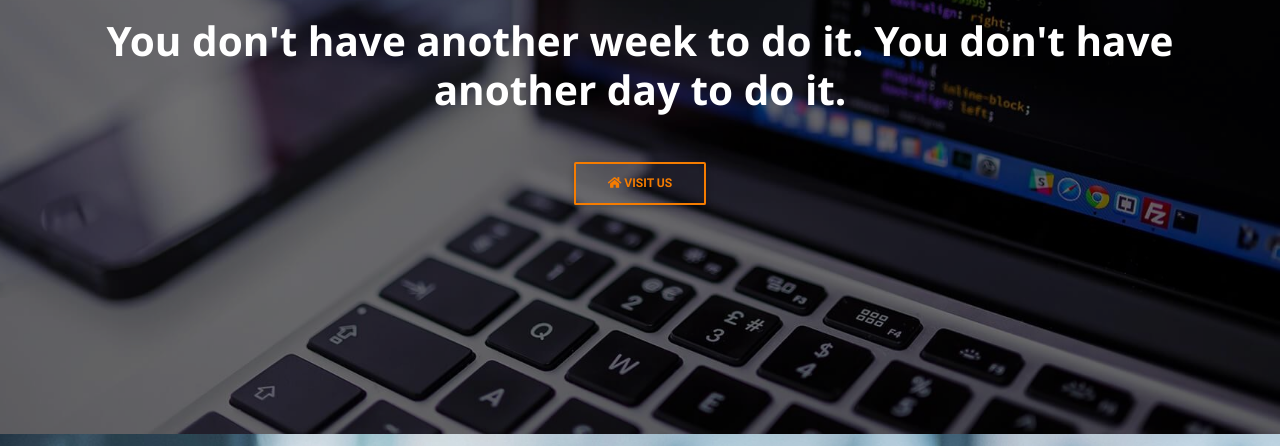
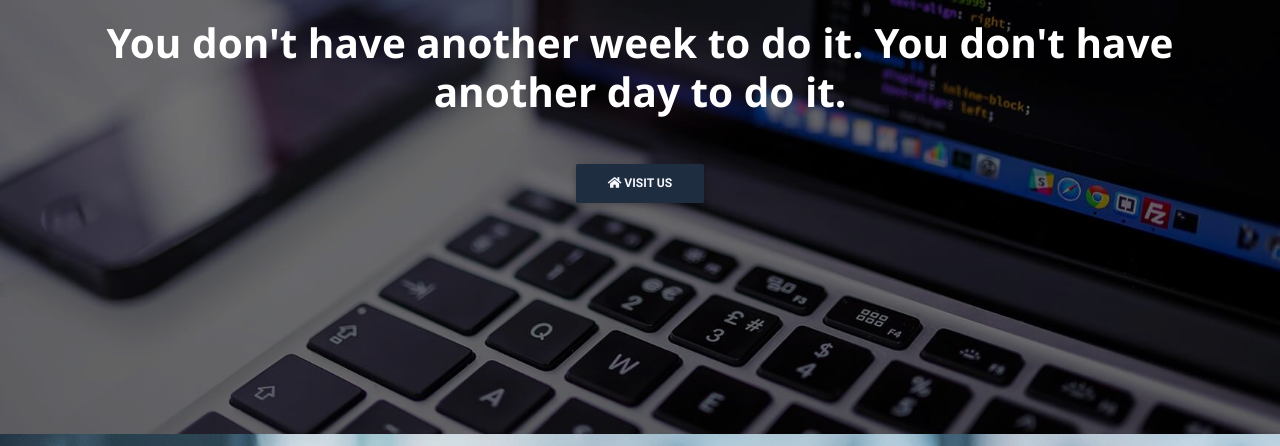
Before and after one commit to mavhungu/friendly-octo-carnival, a plain HTML site: page index.html in a window 1280 px wide. Shown: the part 366-812 px from the top of the page. Drawn offline with nearby package versions, Linux system fonts and the light colour scheme.

Commit message:
change button background

```diff
--- a/index.html
+++ b/index.html
@@ -73,7 +73,7 @@
 
                             <h4 class="subtext-header mt-2 mb-4">You don't have another week to do it. You don't have another day to do it.</h4>
 
-                            <a href="contact.html" class="btn btn-rounded btn-outline-orange" id="contact_btn">
+                            <a href="contact.html" class="btn btn-outline-" id="contact_btn">
                                 <i class="fa fa-home"></i> Visit us
                             </a>
                         </div>
```
